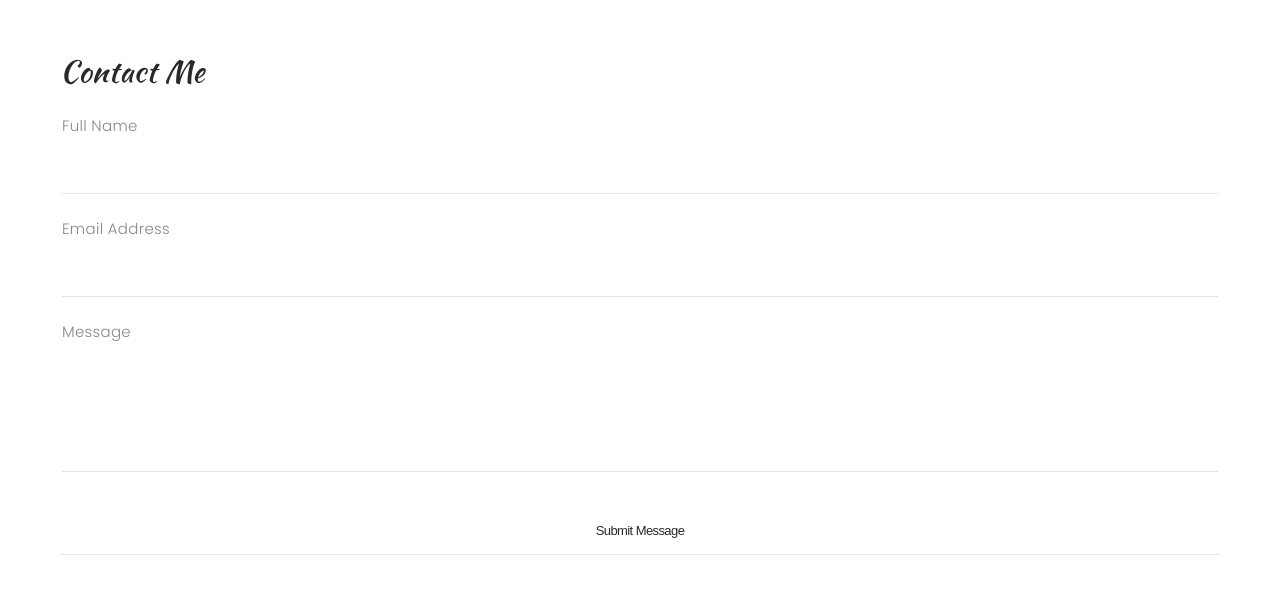
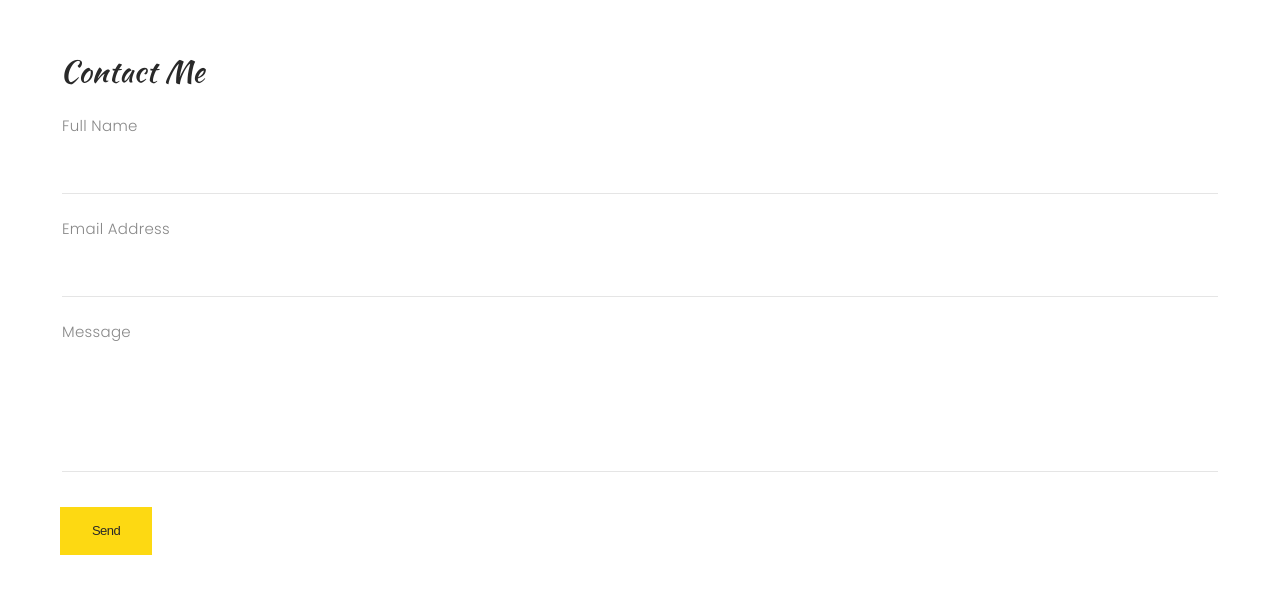
Before and after one commit to Essi5764/essimonneus.github.io, a plain HTML site: page index.html in a window 1280 px wide. Shown: the part 3879-4472 px from the top of the page. Drawn offline with Linux system fonts and the light colour scheme; files whose address does not match are found by name.

Commit message:
improved styling

```diff
--- a/css/basic.css
+++ b/css/basic.css
@@ -81,6 +81,7 @@ body {
 	margin: 0 -20px;
 	padding: 0 0 40px 0;
 	position: relative;
+
 }
 
 .row:last-child {
@@ -548,6 +549,8 @@ button {
 	vertical-align: top;
 	border: none;
 	cursor: pointer;
+	background-color: #fdd912;
+	padding: 15px 32px;
 }
 
 label,
--- a/index.html
+++ b/index.html
@@ -163,7 +163,7 @@
 					<div class="row">
 						<div class="col col-m-12 col-t-6 col-d-4">
 							<section class="box style1">
-								<span><img src="images/html5.png"  style = "width: 275px; height: auto;" alt=""></span>
+								<span><img src="images/html5.png"  style = "width: 265px; align-items: center;" alt=""></span>
 
 
 							</section>
@@ -406,7 +406,7 @@
 							  <textarea rows="5" name="message" id="message" placeholder="" required=""></textarea>
 							  <input type="hidden" name="_subject" id="email-subject" value="Contact Form Submission">
 							</fieldset>
-							<input type="submit" value="Submit Message">
+							<button type="submit" value="Submit Message">Send</button>
 						  </form>
 						<div class="alert-success">
 							<p>Thanks, your message is sent successfully. We will contact you shortly!</p>
```
